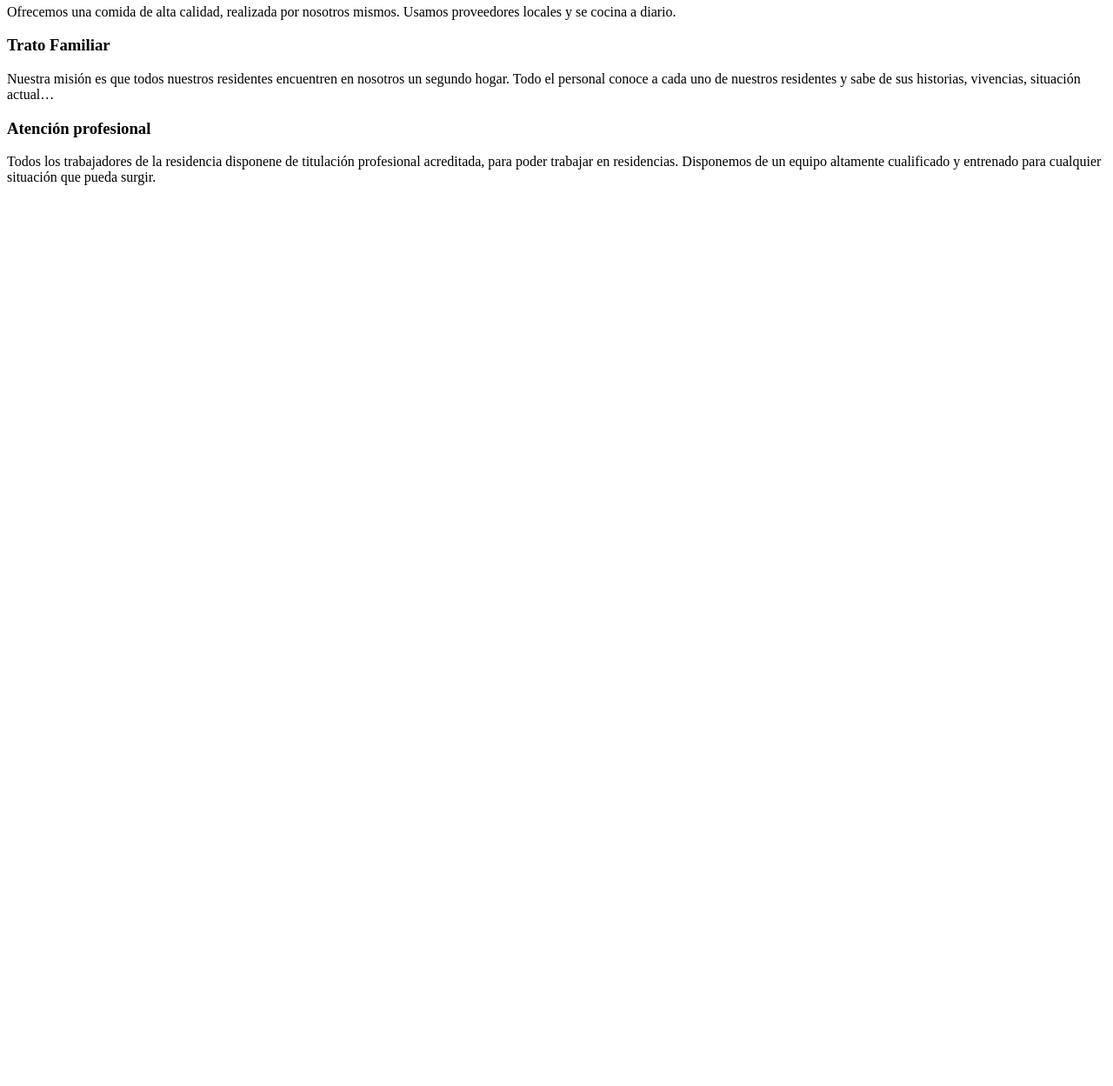
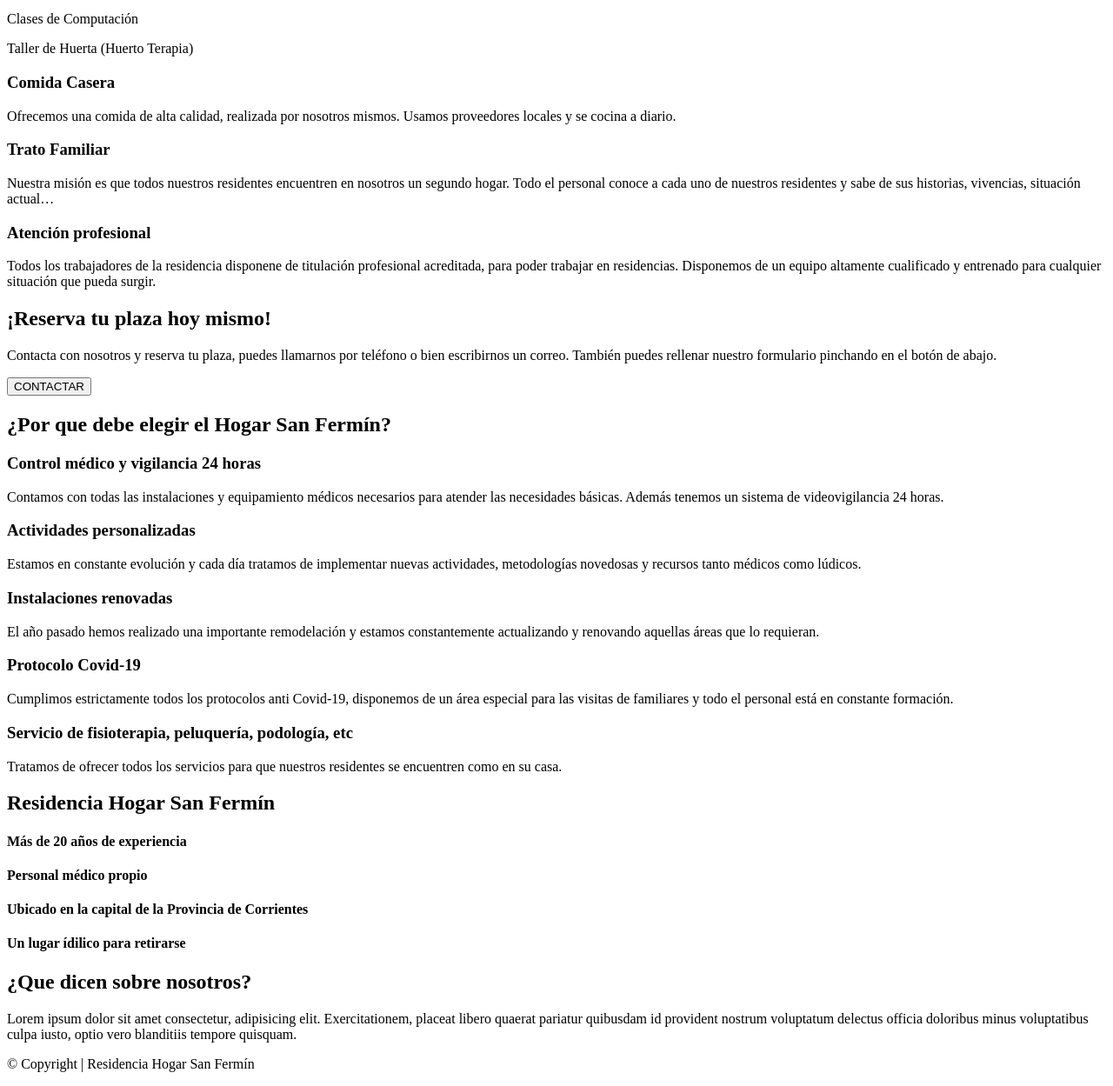
Before and after one commit to ExequielHordt/Hogar-San-Fermin-WebSite, a plain HTML site: page index.html in a window 1280 px wide. Shown: the part 1180-2429 px from the top of the page at 87% size. Before the commit the page ends 1409 px from the top, so only its background shows below. Drawn offline with Linux system fonts and the light colour scheme.

Commit message:
I add more text, contact button and navigation bar, but no functionality.

```diff
--- a/index.html
+++ b/index.html
@@ -7,10 +7,23 @@
     <title>Hogar San Fermín</title>
 </head>
 <body>
+
+    <header>
+        <p>Tel: 3794722735</p>
+        <p>Correo: sanfermintecuida@gmail.com</p>
+        <nav>
+            <a href="">Inicio</a>
+            <a href="">Servicios</a>
+            <a href="">Instalaciones</a>
+            <a href="">Contacto</a>
+            <a href="">Quienes Somos</a>
+        </nav>
+    </header>
+
     <h1>Hogar San Fermín</h1>
     <h2>¡Te da la bienvenida!</h2>
-    <p>El Hogar San Fermín es una residencia para la tercera edad, ubicada en la ciudad de Corrientes.</p>
-    <p>Disponemos de profesionales altamente cualificados y especializados en personas con Alzheimer y demás demencias; así como támbien para dificultades físicas y motoras.</p>
+    <p>El Hogar San Fermín es una residencia para la tercera edad, ubicada en la capital de la Provincia de Corrientes.</p>
+    <p>Disponemos de profesionales altamente cualificados y especializados en personas con Alzheimer y demás demencias; así como támbien para el cuidado de aquellas personas que presenten dificultades físicas y motoras.</p>
 
     <h3>Instalaciones</h3>
     <p>Las características edilicias y el equipamiento del emprendimiento, obedecen a criterios de calidad premium y de excelencia.</p>
@@ -51,5 +64,38 @@
     <h3>Atención profesional</h3>
     <P>Todos los trabajadores de la residencia disponene de titulación profesional acreditada, para poder trabajar en residencias. Disponemos de un equipo altamente cualificado y entrenado para cualquier situación que pueda surgir.</P>
 
+    <h2>¡Reserva tu plaza hoy mismo!</h2>
+    <p>Contacta con nosotros y reserva tu plaza, puedes llamarnos por teléfono o bien escribirnos un correo. También puedes rellenar nuestro formulario pinchando en el botón de abajo.</p>
+    <button type="contact">CONTACTAR</button>
+
+    <h2>¿Por que debe elegir el Hogar San Fermín?</h2>
+    <h3>Control médico y vigilancia 24 horas</h3>
+    <p>Contamos con todas las instalaciones y equipamiento médicos necesarios para atender las necesidades básicas. Además tenemos un sistema de videovigilancia 24 horas.</p>
+
+    <h3>Actividades personalizadas</h3>
+    <p>Estamos en constante evolución y cada día tratamos de implementar nuevas actividades, metodologías novedosas y recursos tanto médicos como lúdicos.</p>
+
+    <h3>Instalaciones renovadas</h3>
+    <p>El año pasado hemos realizado una importante remodelación y estamos constantemente actualizando y renovando aquellas áreas que lo requieran.</p>
+
+    <h3>Protocolo Covid-19</h3>
+    <p>Cumplimos estrictamente todos los protocolos anti Covid-19, disponemos de un área especial para las visitas de familiares y todo el personal está en constante formación.</p>
+
+
+    <h3>Servicio de fisioterapia, peluquería, podología, etc</h3>
+    <p>Tratamos de ofrecer todos los servicios para que nuestros residentes se encuentren como en su casa.</p>
+
+    <h2>Residencia Hogar San Fermín</h2>
+    <h4>Más de 20 años de experiencia</h4>
+    <h4>Personal médico propio</h4>
+    <h4>Ubicado en la capital de la Provincia de Corrientes</h4>
+    <h4>Un lugar ídilico para retirarse</h4>
+
+    <h2>¿Que dicen sobre nosotros?</h2>
+    <p>Lorem ipsum dolor sit amet consectetur, adipisicing elit. Exercitationem, placeat libero quaerat pariatur quibusdam id provident nostrum voluptatum delectus officia doloribus minus voluptatibus culpa iusto, optio vero blanditiis tempore quisquam.</p>
+
+    <footer>
+        <p>© Copyright | Residencia Hogar San Fermín</p>
+    </footer>
 </body>
 </html>
```
